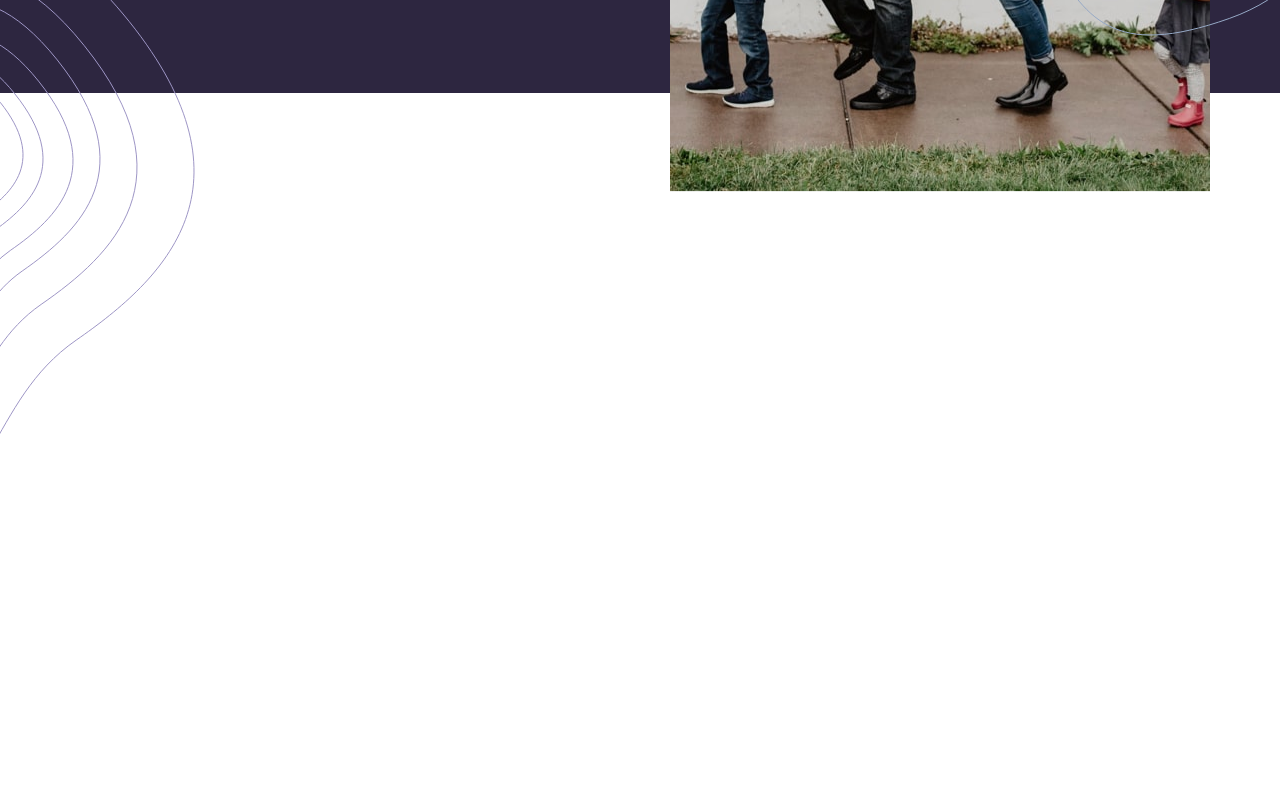
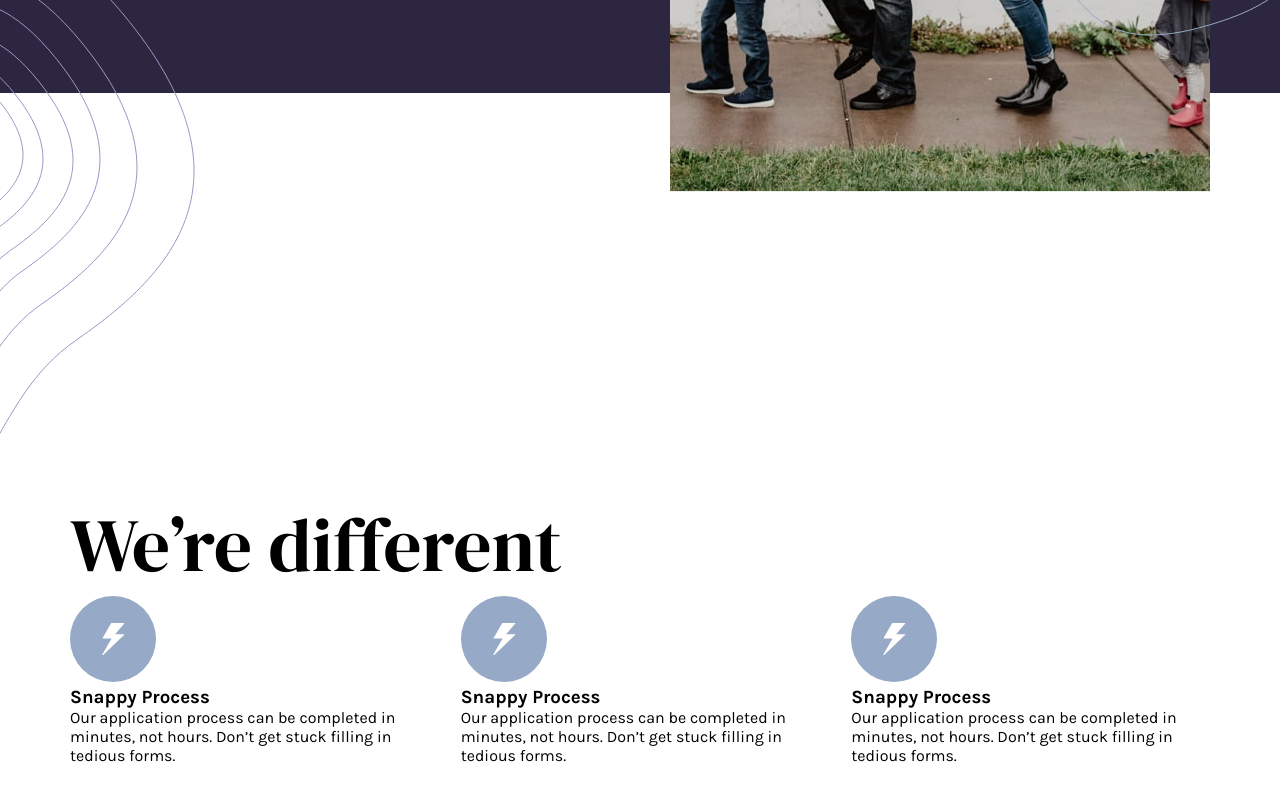
Before and after one commit to Joao-progBr/projt_GarantirPaginaDestino, a website: page index.html in a window 1280 px wide. Shown: the part 676-1476 px from the top of the page. Before the commit the page ends 1111 px from the top, so only its background shows below. Drawn offline with nearby package versions, Linux system fonts and the light colour scheme; files that its build step writes are made by us from their sources; files whose address does not match are found by name.

Commit message:
iniciando a estilização da section difference

```diff
--- a/index.html
+++ b/index.html
@@ -71,6 +71,38 @@
             <img class="hero__patternRight" src="./build/img/bg-pattern-intro-right-desktop.svg"
                 alt="bg-pattern-intro-right-desktop">
         </section>
+
+        <section class="difference">
+            <div class="container">
+                <h2>We’re different</h2>
+                <div class="difference__container">
+                    <div>
+                        <img src="./build/img/icon-snappy-process.svg" alt="snappy process">
+                        <h3>Snappy Process</h3>
+                        <p>
+                            Our application process can be completed in minutes, not hours. Don’t get
+                            stuck filling in tedious forms.
+                        </p>
+                    </div>
+                    <div>
+                        <img src="./build/img/icon-snappy-process.svg" alt="snappy process">
+                        <h3>Snappy Process</h3>
+                        <p>
+                            Our application process can be completed in minutes, not hours. Don’t get
+                            stuck filling in tedious forms.
+                        </p>
+                    </div>
+                    <div>
+                        <img src="./build/img/icon-snappy-process.svg" alt="snappy process">
+                        <h3>Snappy Process</h3>
+                        <p>
+                            Our application process can be completed in minutes, not hours. Don’t get
+                            stuck filling in tedious forms.
+                        </p>
+                    </div>
+                </div>
+            </div>
+        </section>
     </main>
 
 
@@ -99,15 +131,6 @@
 
 
 
-
-
-
-  We’re different
-
-  Snappy Process
-
-  Our application process can be completed in minutes, not hours. Don’t get
-  stuck filling in tedious forms.
 
   Affordable Prices
 
--- a/src/styles/main.scss
+++ b/src/styles/main.scss
@@ -1,6 +1,7 @@
 @use 'vars';
 @use 'header';
 @use './section/hero';
+@use './section/difference';
 
 
 @use './responsive';
@@ -28,3 +29,7 @@ a{
 ul li{
     list-style: none;
 }
+
+section{
+    margin-bottom: 25em;
+}
--- /dev/null
+++ b/src/styles/section/_difference.scss
@@ -0,0 +1,15 @@
+@use '../vars';
+
+.difference{
+
+    h2{
+        @include vars.fontDmSerif(4.7em);
+    }
+    &__container{
+        width: 100%;
+        display: grid;
+        grid-template-columns: repeat(auto-fit, minmax(350px, 1fr));
+        grid-template-rows: auto;
+        gap: 2em;
+    }
+}
```
